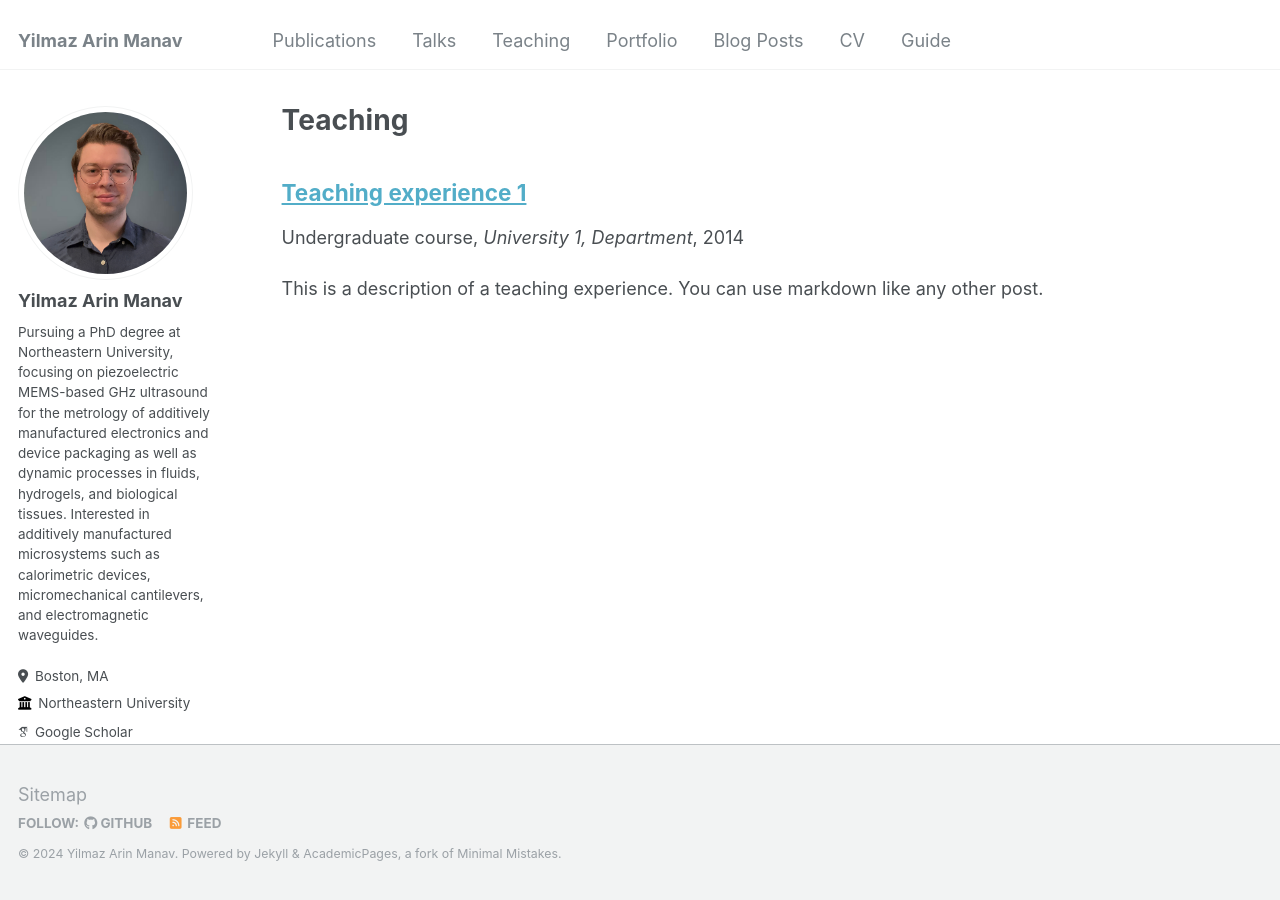
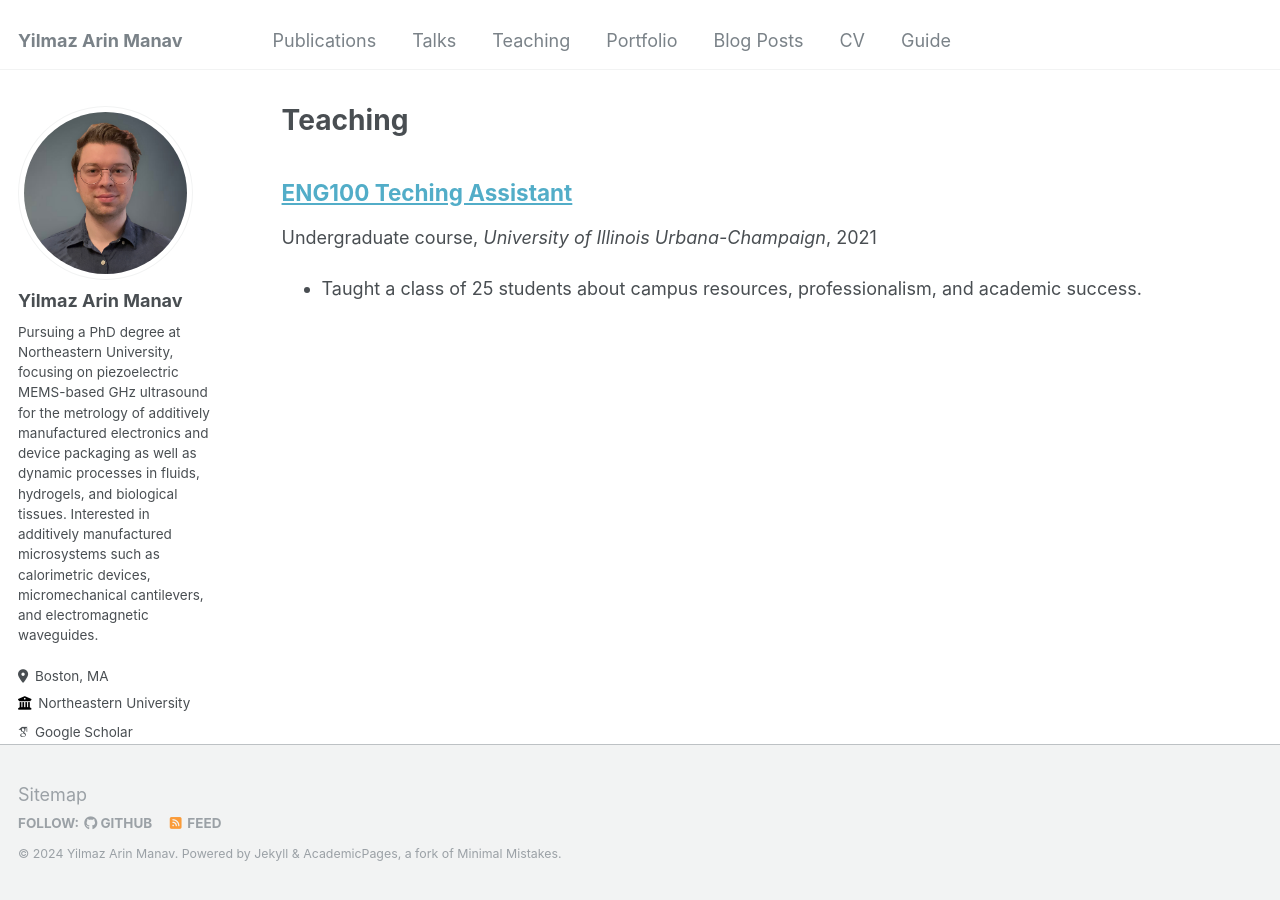
Before and after one commit to arinmanav/arinmanav.github.io, a Jekyll site: the page built from _pages/teaching.html, in a window 1280 px wide. Built offline with Jekyll 4.4.1, drawn with Linux system fonts in a browser that asks for light colours; some web fonts are replaced; a file with an impossible date is left out.

Commit message:
Teaching updated

```diff
--- a/_teaching/2014-spring-teaching-1.md
+++ /dev/null
@@ -1,20 +0,0 @@
----
-title: "Teaching experience 1"
-collection: teaching
-type: "Undergraduate course"
-permalink: /teaching/2014-spring-teaching-1
-venue: "University 1, Department"
-date: 2014-01-01
-location: "City, Country"
----
-
-This is a description of a teaching experience. You can use markdown like any other post.
-
-Heading 1
-======
-
-Heading 2
-======
-
-Heading 3
-======
--- a/_teaching/2015-spring-teaching-2.md
+++ b/_teaching/ta_eng100.md
@@ -2,9 +2,9 @@
 title: "ENG100 Teching Assistant"
 collection: teaching
 type: "Undergraduate course"
-permalink: /teaching/2015-spring-teaching-2
+permalink: /teaching/ta_eng100
 venue: "University of Illinois Urbana-Champaign"
-date: 2021
+date: 2021-08-23
 location: "Champaign, IL"
 ---
 
```
Also changed, not shown: 1 other file.
